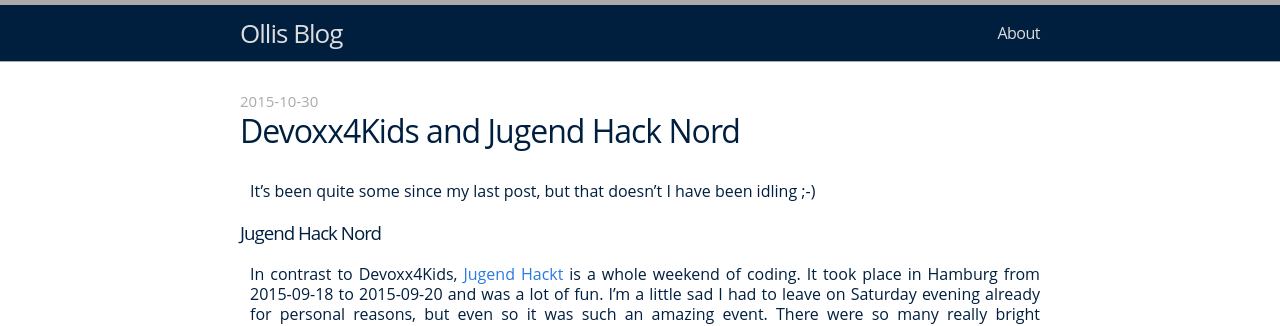
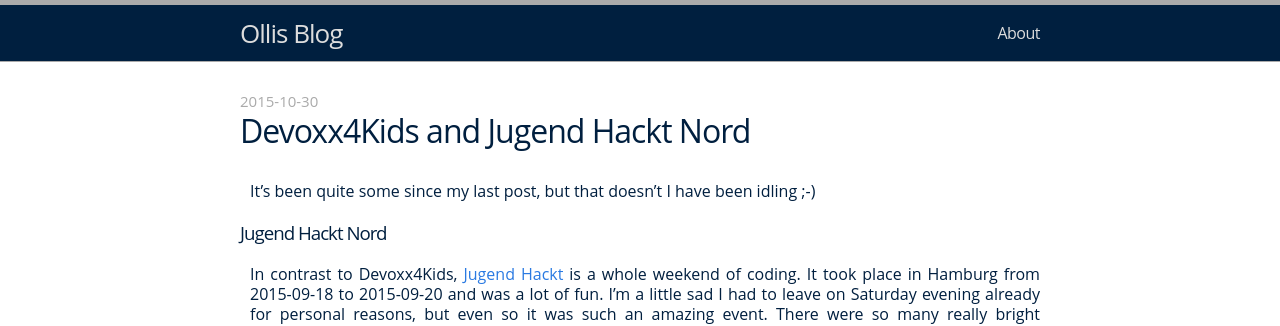
Before and after one commit to omilke/omilke.github.io, a Jekyll site: the page built from _posts/2015-10-30-devoxx4kidsandjhnord.md, in a window 1280 px wide. Shown: the top 326 px of the page. Built offline with Jekyll 4.4.1, drawn with Linux system fonts in a browser that asks for light colours; nearby versions of some CDN libraries.

Commit message:
correct article

```diff
--- a/_posts/2015-10-30-devoxx4kidsandjhnord.md
+++ b/_posts/2015-10-30-devoxx4kidsandjhnord.md
@@ -1,13 +1,13 @@
 ---
 layout: post
-title:  "Devoxx4Kids and Jugend Hack Nord"
+title:  "Devoxx4Kids and Jugend Hackt Nord"
 date:   2015-10-30 17:00:00
-categories: Devoxx4Kids Tinkerforge JugendHack
+categories: Devoxx4Kids Tinkerforge JugendHackt
 ---
 
 It's been quite some since my last post, but that doesn't I have been idling ;-)
 
-### Jugend Hack Nord
+### Jugend Hackt Nord
 In contrast to Devoxx4Kids, [Jugend Hackt][1] is a whole weekend of coding. It took place in Hamburg from 2015-09-18 to 2015-09-20 and was a lot of fun. I'm a little sad I had to leave on Saturday evening already for personal reasons, but even so it was such an amazing event. There were so many really bright teenagers with so many great ideas to fulfill Jugend Hackt's mantra "Mit Code die Welt verbessern" (improve the world with code).
 
 We met the designated programmers on Friday in the afternoon. The day was used to get to know each other, collect the ideas which should be implemented on Saturday and Sunday and then there was a talk held by a Chaos Computer Club'er about [hacker ethics][2]. The teenagers participated eagerly in the discussion following the talk and even brought up new topics to be discussed.
```
